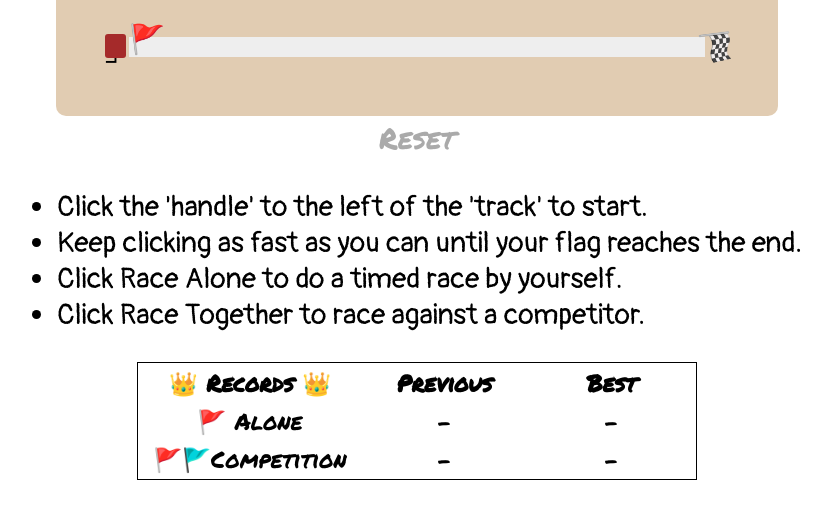
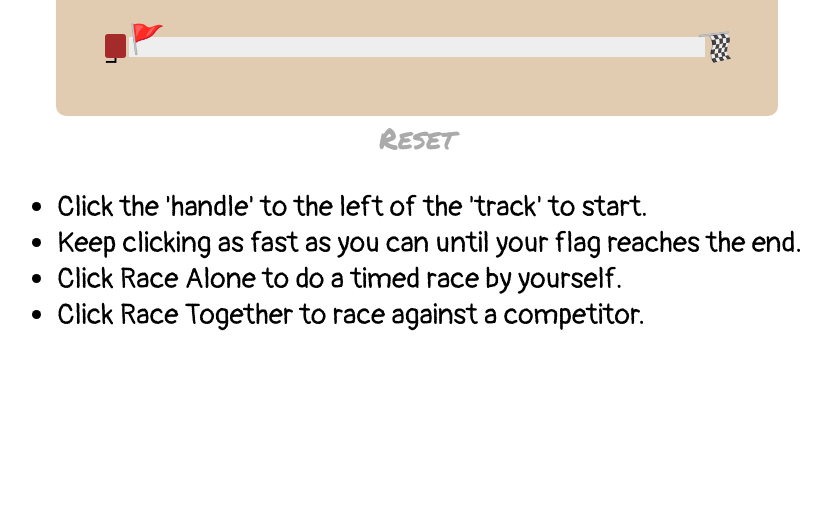
Before and after one commit to robbrotherton/triplett-game, a plain HTML site: page index.html in a window 1280 px wide. Shown: the part 301-820 px from the top of the page, without its empty margins (223-1054 px from the left). Drawn offline with nearby package versions, Linux system fonts and the light colour scheme.

Commit message:
hide records table for now

```diff
--- a/index.html
+++ b/index.html
@@ -47,7 +47,7 @@
         </ul>
     </div>
 
-    <div id="records">
+    <!-- <div id="records">
 
         <table id="records-table">
             <colgroup>
@@ -59,7 +59,7 @@
             <tr><td>🚩 Alone</td><td>-</td><td>-</td></tr>
             <tr><td>🚩<span style="filter: invert(1);">🚩</span>Competition</td><td>-</td><td>-</td></tr>
         </table>
-    </div>
+    </div> -->
 
     <script src="triplett-game.js"></script>
 
```
